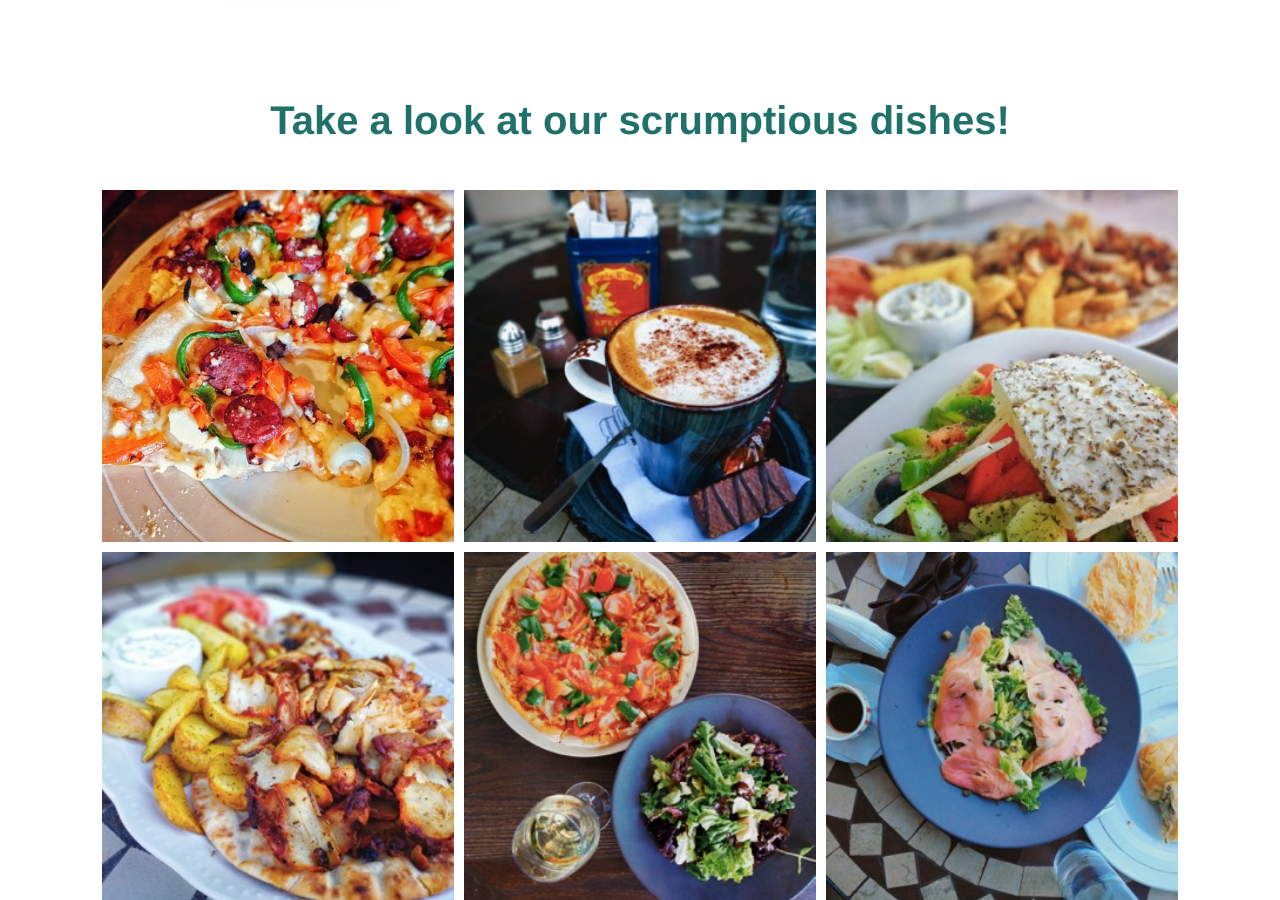
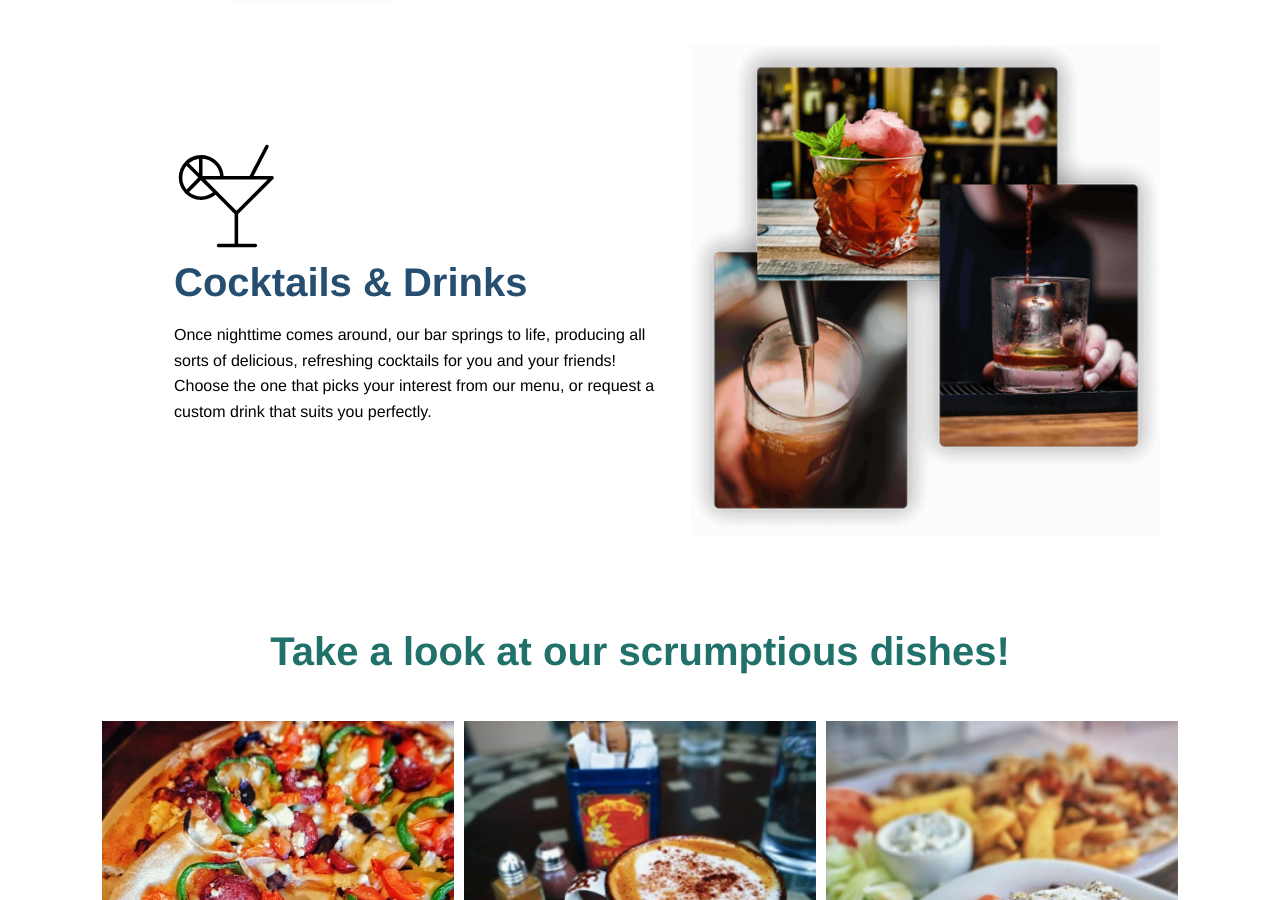
Before and after one commit to anna-filou/Bistrot-46, a Jekyll site: the page built from en.html, in a window 1280 px wide and 900 px high, scrolled down 1432 px. Built offline with Jekyll 4.4.1, drawn with Linux system fonts in a browser that asks for light colours.

Commit message:
re-added cocktails
removed by mistake

```diff
--- a/en.html
+++ b/en.html
@@ -72,6 +72,19 @@ lang: en
           </div>
         </div>
       </div>
+
+    <div>
+        <div class="_wf-content-section">
+          <div class="_wf-content-video-container-2 reversed w-container">
+            <div class="image-text image-text-on-the-right">
+              <div class="_wf-features-item-left-aligned image-content-text"><img src="/images/coctail.svg" alt="" class="line-illustration">
+                <div class="feature-header">Cocktails &amp; Drinks</div>
+                <p class="features-text">Once nighttime comes around, our bar springs to life, producing all sorts of delicious, refreshing cocktails for you and your friends! Choose the one that picks your interest from our menu, or request a custom drink that suits you perfectly.</p>
+              </div>
+            </div><img src="/images/collage-drinks-1.png" srcset="/images/collage-drinks-1-p-500.png 500w, images/collage-drinks-1.png 1580w" sizes="(max-width: 479px) 100vw, (max-width: 767px) 85vw, (max-width: 991px) 364px, 470px" alt="" class="collage"></div>
+        </div>
+      </div>
+    </div>
 
   </section>
   <section id="gallery">
```
